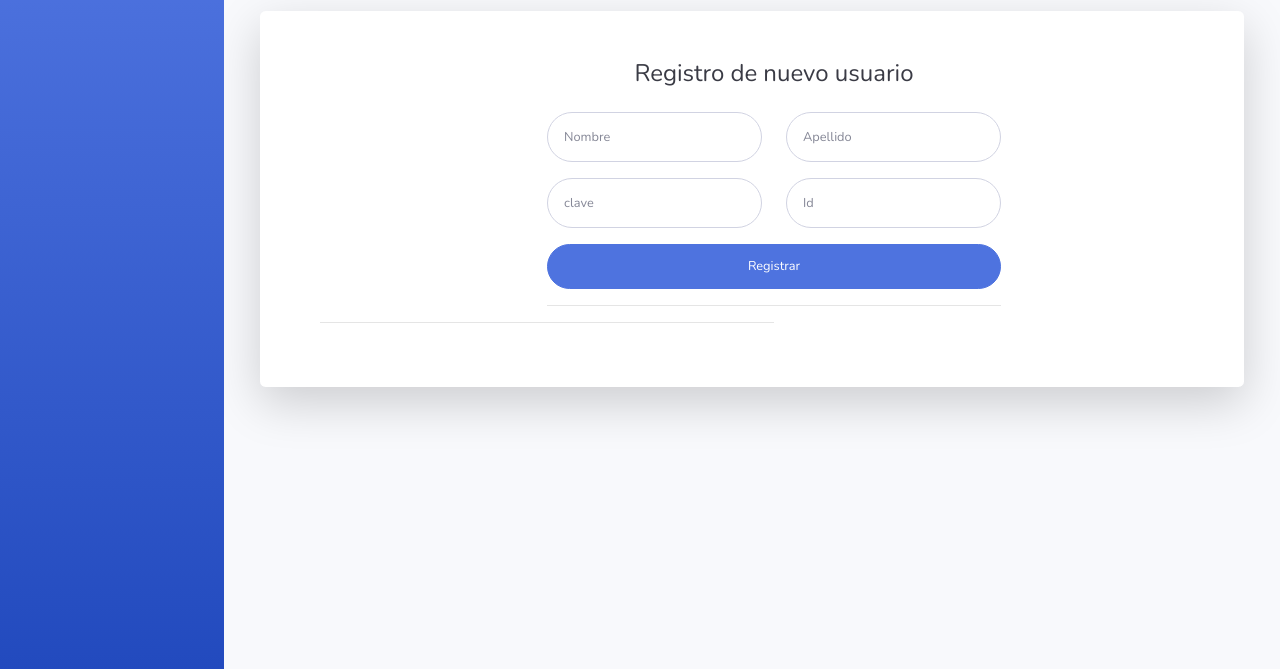
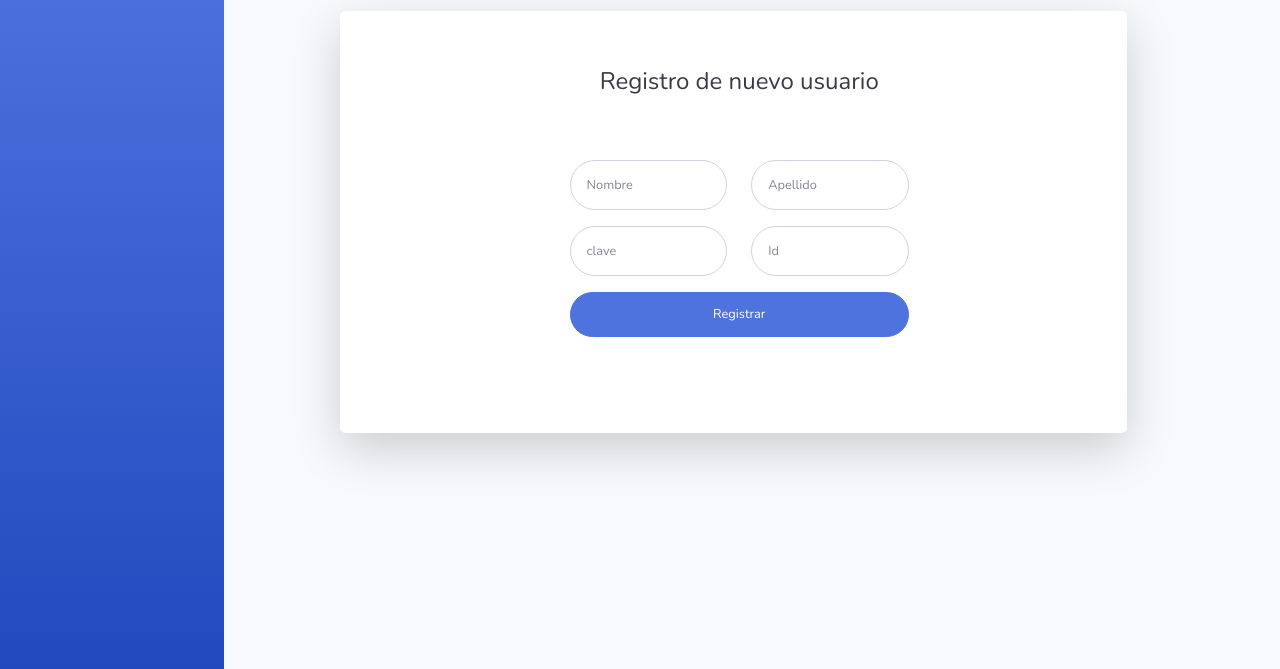
Before and after one commit to wendybarrantes/Plantilla-main, a website built with Parcel: page src/paginas-html/registrarusuarios.html in a window 1280 px wide. Shown: the part 131-800 px from the top of the page. Built offline with nearby package versions, Linux system fonts and the light colour scheme.

Commit message:
css card registro

```diff
--- a/src/estilos/registrarusuarios.css
+++ b/src/estilos/registrarusuarios.css
@@ -1,10 +1,23 @@
+.card{
+    text-align: center;
+    height: 100%;
+    width: 80%;
+    justify-content: center;
+}
 .contenedor{
     position: relative;
+    left: 80px;
+    right: 50px;
+}
+.usuario{
+    position: relative;
     left: 50%;
+
 }
 .titulo{
     position: relative;
     left: 50%;
+    top:-40px;
 }
 .btn{
     background-color: #1cc88a;
--- a/src/paginas-html/registrarusuarios.html
+++ b/src/paginas-html/registrarusuarios.html
@@ -61,9 +61,9 @@
 
 
             <!-- Contenido principal -->
-            <div class="container">
+            <div class="container contenedor">
 
-                <div class="card o-hidden border-0 shadow-lg my-5">
+                <div class="card o-hidden border-0 shadow-lg my-5 card">
                 <!-- fila anidada dentro del cuerpo de la tarjeta   -->
 
                     <div class="col-lg-7">
@@ -72,7 +72,7 @@
                             <div class="text-center">
                                 <h1 class="h4 text-gray-900 mb-4 titulo">Registro de nuevo usuario</h1>
                             </div>
-                            <form class="user contenedor">
+                            <form class="user usuario">
                                 <div class="form-group row">
                                     <div class="col-sm-6 mb-3 mb-sm-0">
                                         <input type="text" class="form-control form-control-user" id="exampleFirstName"
@@ -97,10 +97,8 @@
                                 <a href="/src/paginas-html/login.html" class="btn btn-primary btn-user btn-block btn">
                                     Registrar
                                 </a>
-                                <hr>
 
                             </form>
-                            <hr>
 
 
                         </div>
```
Also changed, not shown: dist/registrarusuarios.html, 2 other files.
